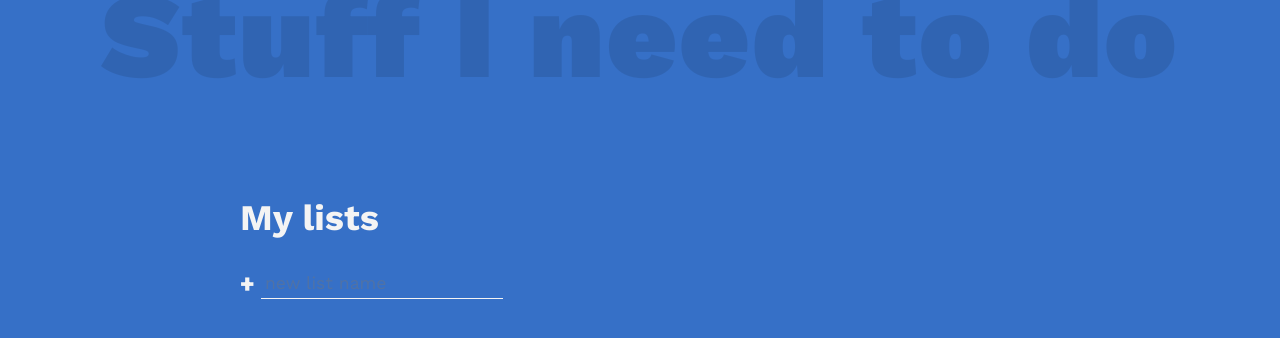
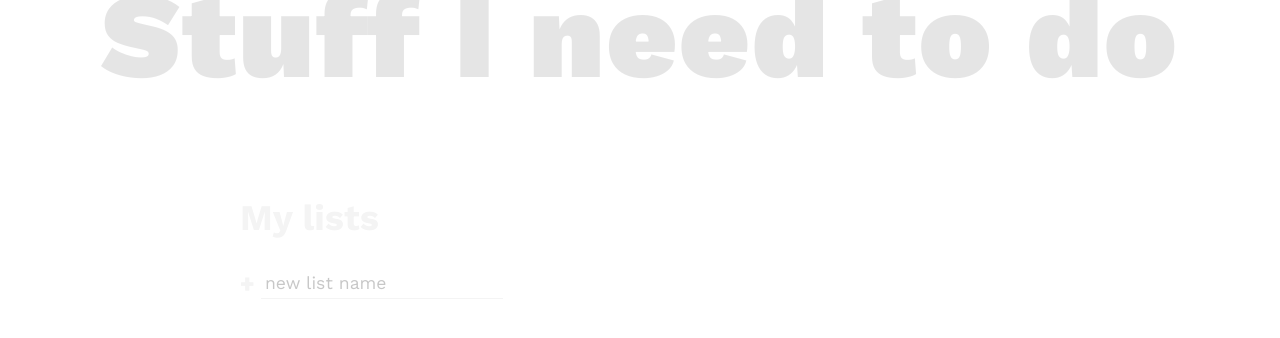
Before and after one commit to ShiroWorks/Todo-App, a website: page index.html in a window 1280 px wide. Drawn offline with nearby package versions, Linux system fonts and the light colour scheme.

Commit message:
Update main.css

```diff
--- a/css/main.css
+++ b/css/main.css
@@ -1,5 +1,5 @@
 :root {
-  --clr-primary: rgb(54, 112, 199);
+  --clr-primary: 3D5467;
   --clr-light: #f4f4f4;
   --clr-dark: #333;
   --clr-warning: rgb(99, 36, 36);
```
